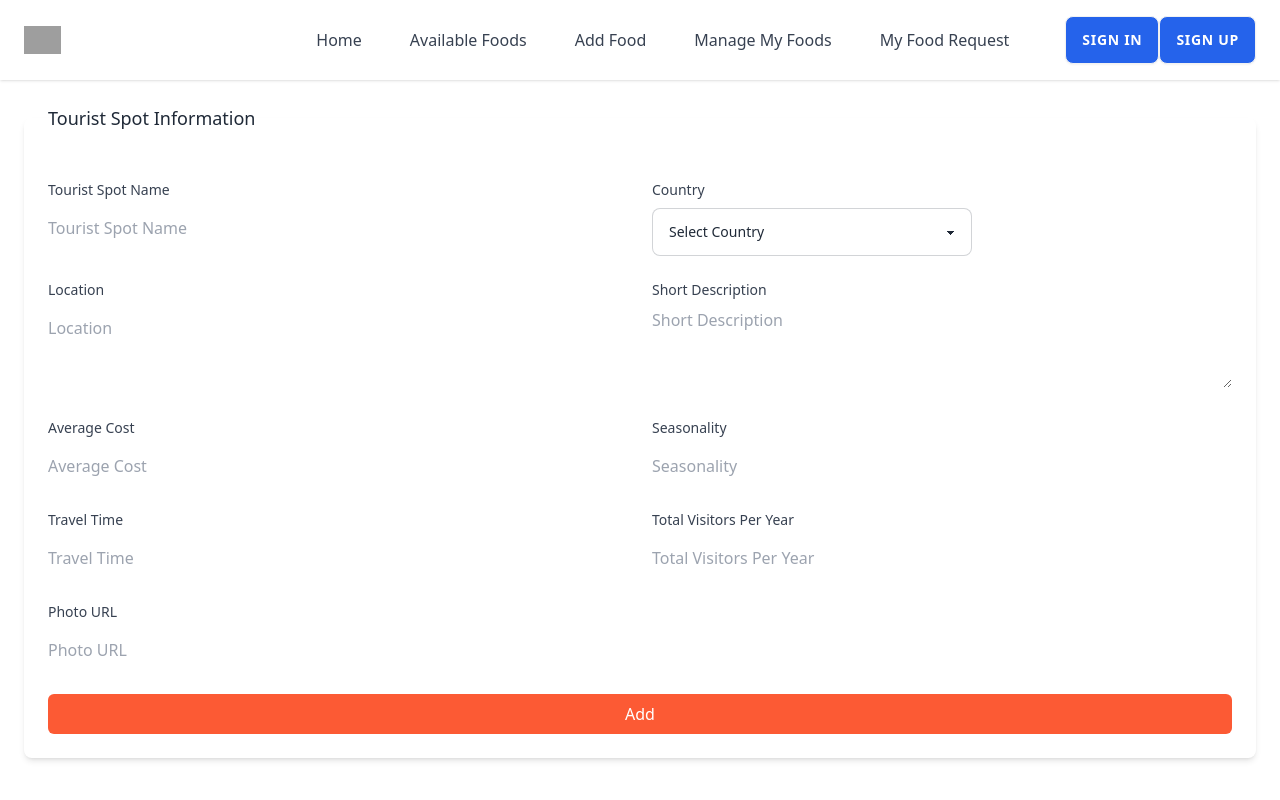
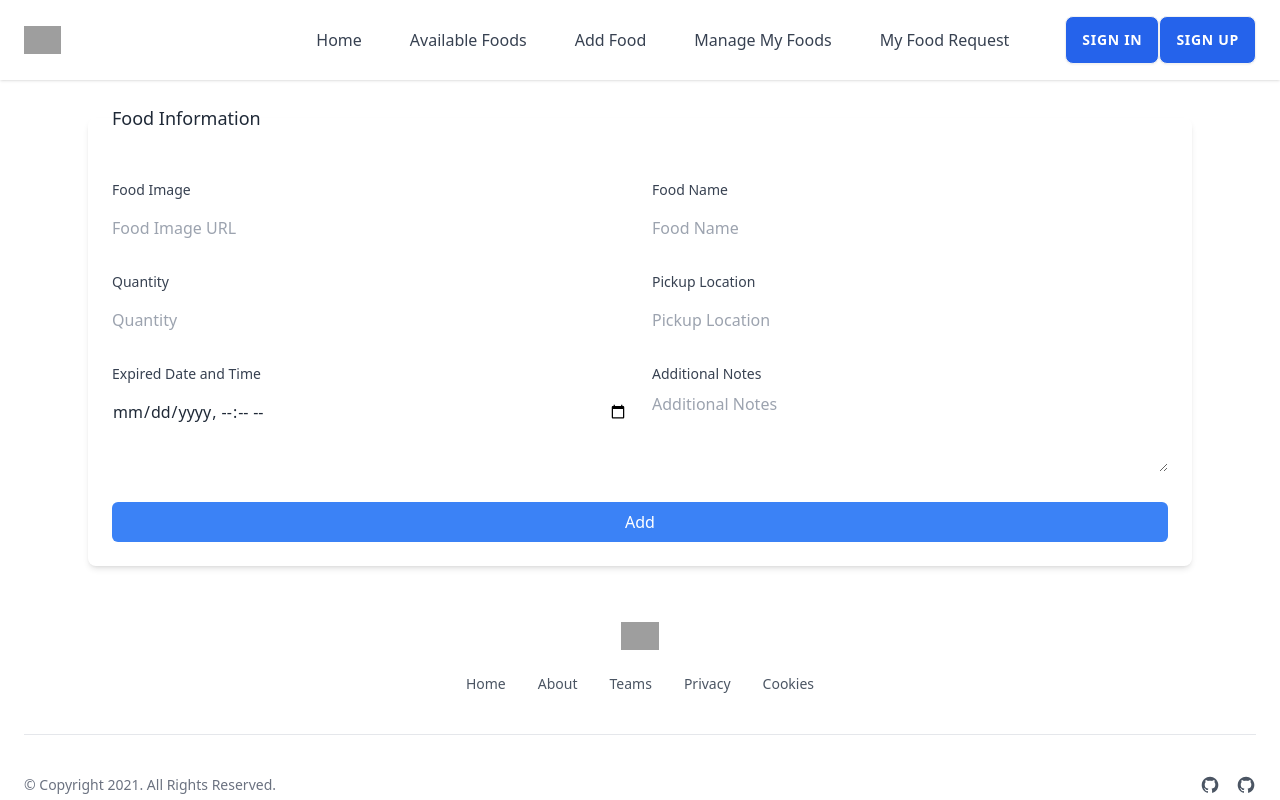
Before and after one commit to sajib689/Food-Hub-client-b9, a React (Vite) app: page /addFood in a window 1280 px wide. Shown: the top 800 px of the page. Built offline with nearby package versions, Linux system fonts and the light colour scheme; no server answers; grey boxes are pictures that could not be loaded.

Commit message:
add food add filed

```diff
--- a/src/Components/AddFood.jsx
+++ b/src/Components/AddFood.jsx
@@ -58,164 +58,107 @@ const AddFood = () => {
   return (
     <section
       data-aos="fade-down-right"
-      className="p-6 dark:bg-gray-100 dark:text-gray-900"
+      className="max-w-6xl mx-auto p-6 dark:bg-gray-100 dark:text-gray-900"
     >
       <form onSubmit={handlePostSpot} className="container mx-auto space-y-8">
-        <fieldset className="p-6 rounded-lg shadow-md ">
+        <fieldset className="p-6 rounded-lg shadow-md">
           <legend className="text-lg font-medium text-gray-800 dark:text-gray-200">
-            Tourist Spot Information
+            Food Information
           </legend>
           <div className="grid grid-cols-1 lg:grid-cols-2 gap-6 mt-6">
             <div className="space-y-2">
               <label
-                htmlFor="tourist_spot_name"
+                htmlFor="food_image"
                 className="block text-sm font-medium text-gray-700 dark:text-gray-300"
               >
-                Tourist Spot Name
+                Food Image
               </label>
               <input
-                id="tourist_spot_name"
-                name="tourist_spot_name"
+                id="food_image"
+                name="food_image"
                 type="text"
-                placeholder="Tourist Spot Name"
+                placeholder="Food Image URL"
                 className="w-full h-10 rounded-md border-gray-300 focus:border-violet-600 focus:ring focus:ring-violet-600 focus:ring-opacity-50 dark:bg-gray-700 dark:text-gray-200 dark:border-gray-700"
               />
             </div>
             <div className="space-y-2">
               <label
-                htmlFor="country_name"
+                htmlFor="food_name"
                 className="block text-sm font-medium text-gray-700 dark:text-gray-300"
               >
-                Country
-              </label>
-              <select name="country_name" className="select select-bordered w-full max-w-xs">
-                <option disabled selected>
-                  Select Country
-                </option>
-                <option value='Bangladesh'>Bangladesh</option>
-                <option value='Thailand'>Thailand</option>
-                <option value='Indonesia'>Indonesia</option>
-                <option value='Malaysia'>Malaysia</option>
-                <option value='Vietnam'>Vietnam</option>
-                <option value='Cambodia'>Cambodia</option>
-              </select>
-              {/* <input
-                id="country_name"
-                name="country_name"
-                type="text"
-                placeholder="Country"
-                className="w-full h-10 rounded-md border-gray-300 focus:border-violet-600 focus:ring focus:ring-violet-600 focus:ring-opacity-50 dark:bg-gray-700 dark:text-gray-200 dark:border-gray-700"
-              /> */}
-            </div>
-            <div className="space-y-2">
-              <label
-                htmlFor="location"
-                className="block text-sm font-medium text-gray-700 dark:text-gray-300"
-              >
-                Location
+                Food Name
               </label>
               <input
-                id="location"
-                name="location"
+                id="food_name"
+                name="food_name"
                 type="text"
-                placeholder="Location"
+                placeholder="Food Name"
                 className="w-full h-10 rounded-md border-gray-300 focus:border-violet-600 focus:ring focus:ring-violet-600 focus:ring-opacity-50 dark:bg-gray-700 dark:text-gray-200 dark:border-gray-700"
               />
             </div>
             <div className="space-y-2">
               <label
-                htmlFor="short_description"
+                htmlFor="quantity"
                 className="block text-sm font-medium text-gray-700 dark:text-gray-300"
               >
-                Short Description
-              </label>
-              <textarea
-                id="short_description"
-                name="short_description"
-                placeholder="Short Description"
-                className="w-full h-20 rounded-md border-gray-300 focus:border-violet-600 focus:ring focus:ring-violet-600 focus:ring-opacity-50 dark:bg-gray-700 dark:text-gray-200 dark:border-gray-700"
-              ></textarea>
-            </div>
-            <div className="space-y-2">
-              <label
-                htmlFor="average_cost"
-                className="block text-sm font-medium text-gray-700 dark:text-gray-300"
-              >
-                Average Cost
+                Quantity
               </label>
               <input
-                id="average_cost"
-                name="average_cost"
+                id="quantity"
+                name="quantity"
                 type="text"
-                placeholder="Average Cost"
+                placeholder="Quantity"
                 className="w-full h-10 rounded-md border-gray-300 focus:border-violet-600 focus:ring focus:ring-violet-600 focus:ring-opacity-50 dark:bg-gray-700 dark:text-gray-200 dark:border-gray-700"
               />
             </div>
             <div className="space-y-2">
               <label
-                htmlFor="seasonality"
+                htmlFor="pickup_location"
                 className="block text-sm font-medium text-gray-700 dark:text-gray-300"
               >
-                Seasonality
+                Pickup Location
               </label>
               <input
-                id="seasonality"
-                name="seasonality"
+                id="pickup_location"
+                name="pickup_location"
                 type="text"
-                placeholder="Seasonality"
+                placeholder="Pickup Location"
                 className="w-full h-10 rounded-md border-gray-300 focus:border-violet-600 focus:ring focus:ring-violet-600 focus:ring-opacity-50 dark:bg-gray-700 dark:text-gray-200 dark:border-gray-700"
               />
             </div>
             <div className="space-y-2">
               <label
-                htmlFor="travel_time"
+                htmlFor="expired_date_time"
                 className="block text-sm font-medium text-gray-700 dark:text-gray-300"
               >
-                Travel Time
+                Expired Date and Time
               </label>
               <input
-                id="travel_time"
-                name="travel_time"
-                type="text"
-                placeholder="Travel Time"
+                id="expired_date_time"
+                name="expired_date_time"
+                type="datetime-local"
                 className="w-full h-10 rounded-md border-gray-300 focus:border-violet-600 focus:ring focus:ring-violet-600 focus:ring-opacity-50 dark:bg-gray-700 dark:text-gray-200 dark:border-gray-700"
               />
             </div>
             <div className="space-y-2">
               <label
-                htmlFor="total_visitors_per_year"
+                htmlFor="additional_notes"
                 className="block text-sm font-medium text-gray-700 dark:text-gray-300"
               >
-                Total Visitors Per Year
+                Additional Notes
               </label>
-              <input
-                id="total_visitors_per_year"
-                name="total_visitors_per_year"
-                type="text"
-                placeholder="Total Visitors Per Year"
-                className="w-full h-10 rounded-md border-gray-300 focus:border-violet-600 focus:ring focus:ring-violet-600 focus:ring-opacity-50 dark:bg-gray-700 dark:text-gray-200 dark:border-gray-700"
-              />
-            </div>
-            <div className="space-y-2">
-              <label
-                htmlFor="photoURL"
-                className="block text-sm font-medium text-gray-700 dark:text-gray-300"
-              >
-                Photo URL
-              </label>
-              <input
-                id="photoURL"
-                name="image"
-                type="text"
-                placeholder="Photo URL"
-                className="w-full h-10 rounded-md border-gray-300 focus:border-violet-600 focus:ring focus:ring-violet-600 focus:ring-opacity-50 dark:bg-gray-700 dark:text-gray-200 dark:border-gray-700"
-              />
+              <textarea
+                id="additional_notes"
+                name="additional_notes"
+                placeholder="Additional Notes"
+                className="w-full h-20 rounded-md border-gray-300 focus:border-violet-600 focus:ring focus:ring-violet-600 focus:ring-opacity-50 dark:bg-gray-700 dark:text-gray-200 dark:border-gray-700"
+              ></textarea>
             </div>
           </div>
           <div className="mt-6">
             <button
               type="submit"
-              className="w-full py-2 bg-[#fc5a34] text-white rounded-md hover:bg-[#fc5a34] focus:outline-none focus:ring focus:ring-violet-600 focus:ring-opacity-50"
+              className="w-full py-2 bg-blue-500 text-white rounded-md hover:bg-blue-600 focus:outline-none focus:ring focus:ring-violet-600 focus:ring-opacity-50"
             >
               Add
             </button>
```
